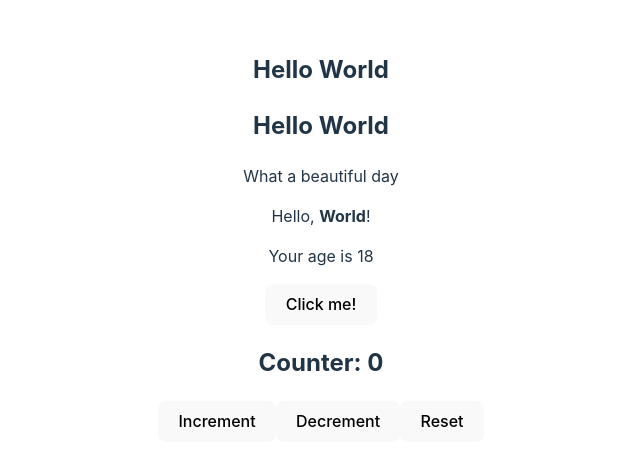
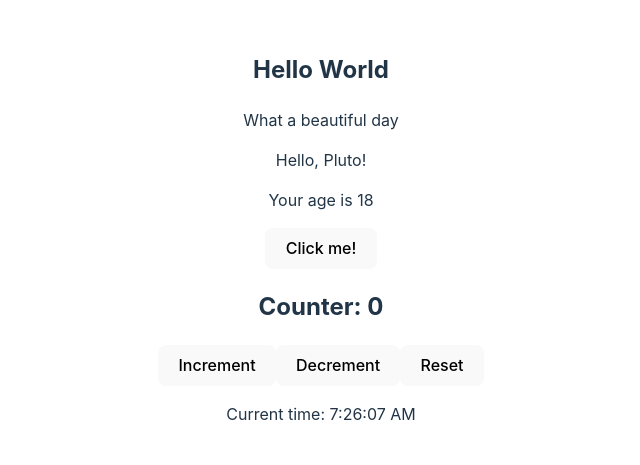
Before and after one commit to ThibDaniel/jsx, a React (Vite) app in the folder daniel/: page / in a window 1280 px wide. Shown: the part 163-628 px from the top of the page, without its empty margins (319-959 px from the left). Built offline with nearby package versions, Linux system fonts and the light colour scheme.

Commit message:
esercizi

```diff
--- a/daniel/src/App.jsx
+++ b/daniel/src/App.jsx
@@ -1,23 +1,26 @@
 import { useState } from 'react'
 import './App.css'
 import { HelloWorld } from './HelloWorld'
-import{Message} from './Message'
+import { Message } from './Message'
 import { Welcome } from './Welcome'
 import { Clock } from './Clock'
 import { Counter } from './CounterInc'
+import { ClocEffect } from './ClocEffect'
+
 
 function App() {
   const [count, setCount] = useState(0)
+  const name = "Pluto"
+ const age = 18
 
   return (
     <>
-      <HelloWorld/>
-      <HelloWorld/>
+      <HelloWorld />
       <Message></Message>
-      <Welcome name={<strong>World</strong>} age= "18"/>
+      <Welcome name={name} age={age} />
       <Clock></Clock>
       <Counter></Counter>
-
+      <ClocEffect/>
 
     </>
   )
--- /dev/null
+++ b/daniel/src/ClocEffect.jsx
@@ -0,0 +1,29 @@
+import { useEffect, useState } from "react";
+
+
+
+export const ClocEffect = () => {
+    const [date, setDate] = useState(new Date())
+
+    useEffect(() => {
+        console.log('Clock')
+
+      const intervalId = setInterval(() => {
+       console.log('Updating date...')
+
+       setDate(new Date())
+      }, 1000)
+
+      return () => {
+        console.log('Clearing clock interval')
+
+        clearInterval(intervalId)
+      }
+    }, [])
+
+      return (
+        <div>
+            <p>Current time: {date.toLocaleTimeString()}</p>
+        </div>
+      )
+}
--- a/daniel/src/CounterInc.jsx
+++ b/daniel/src/CounterInc.jsx
@@ -1,7 +1,12 @@
-import { useState } from "react";
+import { useEffect, useState } from "react";
 
 export function Counter() {
     const [counter, SetCounter] = useState(0)
+
+    useEffect(() => {
+        console.log(counter);
+    },[counter])
+
     function Increment() {
         SetCounter((c) => c + 1)
     }
--- a/daniel/src/Welcome.jsx
+++ b/daniel/src/Welcome.jsx
@@ -1,4 +1,4 @@
-export function Welcome({ name = "World", age }) {
+export function Welcome({ name, age }) {
 	return (
 		<div>
 			<p>Hello, {name}!</p>
```
Also changed, not shown: 1 other file (tests, documents, lock files or other folders).
